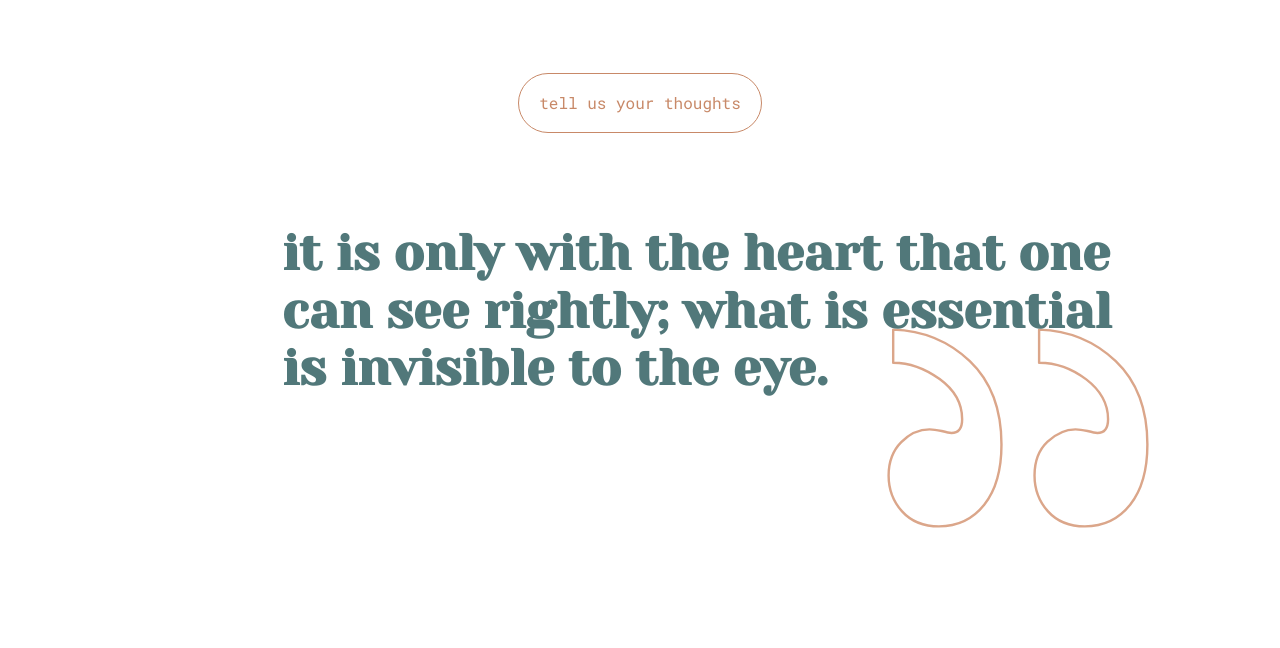
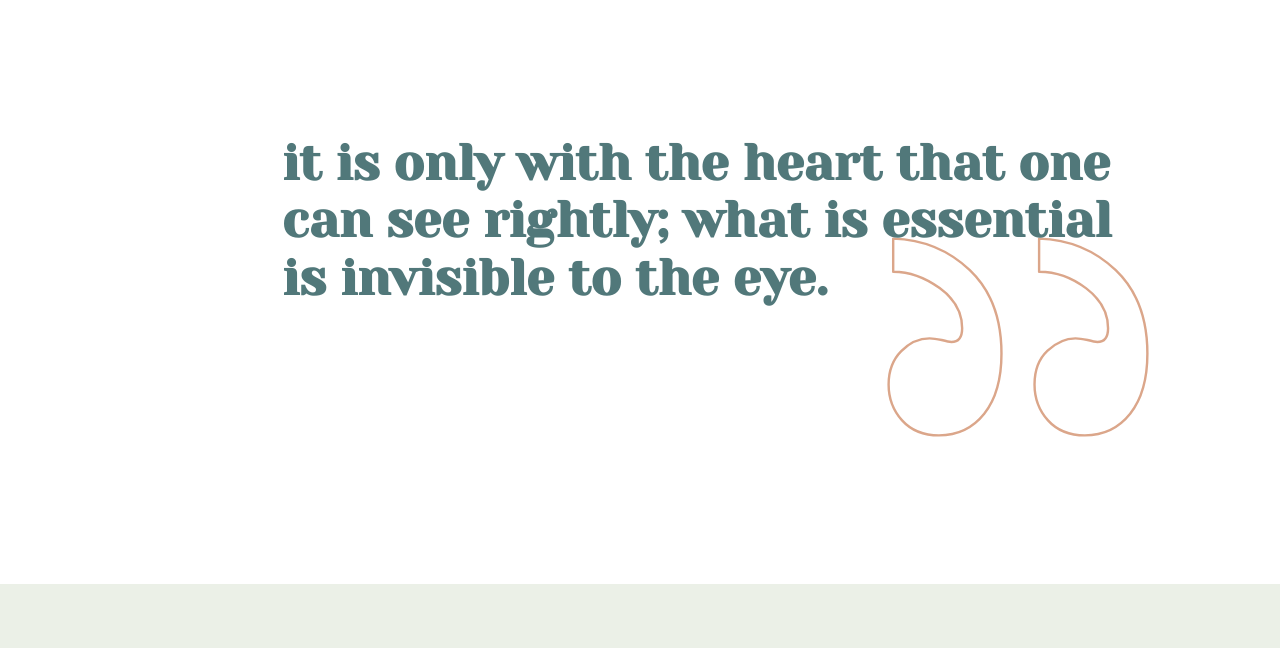
Before and after one commit to khuongbhan/han-web3, a website: page deploy/hindsight.html in a window 1280 px wide. Shown: the part 3767-4415 px from the top of the page. Drawn offline with nearby package versions, Linux system fonts and the light colour scheme.

Commit message:
remove button

```diff
--- a/deploy/hindsight.html
+++ b/deploy/hindsight.html
@@ -185,9 +185,9 @@
         </div>
     </section>
 
-    <section id="thoughts-button">
+    <!-- <section id="thoughts-button">
         <button class="button" onclick="window.location.href='wonders.html';" target="_blank">tell us your thoughts</button>
-    </section>
+    </section> -->
 
     <section id="ending-quote" class="grid-container content-spacing">
         <div id="ending-container">
--- a/dev/scss/sections/_hindsight-content.scss
+++ b/dev/scss/sections/_hindsight-content.scss
@@ -365,36 +365,36 @@
     }
 }
 
-#thoughts-button {
-    .button {
-        // overflow: hidden;
-        display: block;
-        margin-right: auto;
-        margin-left: auto;
-        background: none;
-        border: 1px $button-brown solid;
-        border-radius: 30px;
-        color: $button-brown;
-        cursor: pointer;
-        font-family: 'Roboto Mono', monospace;
-        // height: 100%;
-        padding: 20px 20px;
-        margin-top: 20px;
+// #thoughts-button {
+//     .button {
+//         // overflow: hidden;
+//         display: block;
+//         margin-right: auto;
+//         margin-left: auto;
+//         background: none;
+//         border: 1px $button-brown solid;
+//         border-radius: 30px;
+//         color: $button-brown;
+//         cursor: pointer;
+//         font-family: 'Roboto Mono', monospace;
+//         // height: 100%;
+//         padding: 20px 20px;
+//         margin-top: 20px;
 
-        @include md {
-            margin-top: 50px;
-        }
+//         @include md {
+//             margin-top: 50px;
+//         }
 
-        @include lg {
-            margin-top: 30px;
-        }
+//         @include lg {
+//             margin-top: 30px;
+//         }
 
-        &:hover {
-            background-color: $button-brown;
-            color: $white;
-        }
-    }
-}
+//         &:hover {
+//             background-color: $button-brown;
+//             color: $white;
+//         }
+//     }
+// }
 
 #ending-quote {
     padding-bottom: 40px;
```
Also changed, not shown: deploy/css/styles.css, 1 other file.
